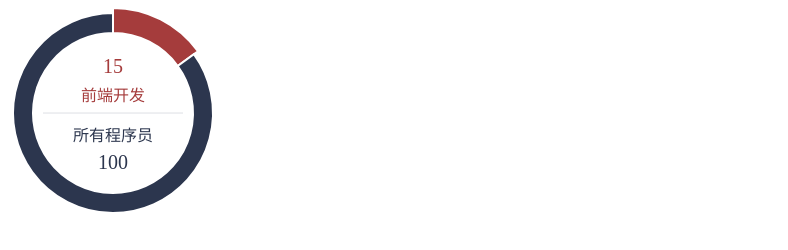
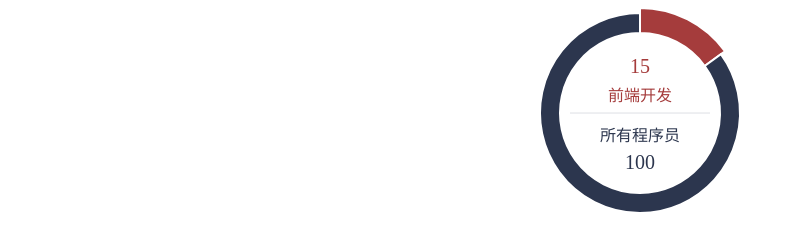
Before and after one commit to oakland/Learn-D3-By-Examples, a plain HTML site: page 1-donut/index.html in a window 1280 px wide. Shown: the whole page, without its empty margins (0-788 px from the left). Drawn offline with Linux system fonts and the light colour scheme.

Commit message:
add demo gif

```diff
--- a/1-donut/index.css
+++ b/1-donut/index.css
@@ -1,3 +1,6 @@
+.donut {
+  text-align: center;
+}
 .tooltip {
   position: absolute;
   display: none;
--- a/1-donut/index.html
+++ b/1-donut/index.html
@@ -7,7 +7,7 @@
 </head>
 
 <body>
-  <div>
+  <div class="donut">
     <svg class="svgWrapper"></svg>
     <div class="tooltip"></div>
   </div>
```
Also changed, not shown: 1-donut/demo-donut.gif (added), 1 other file.
